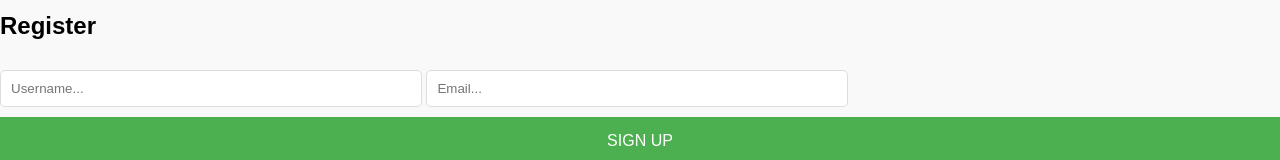
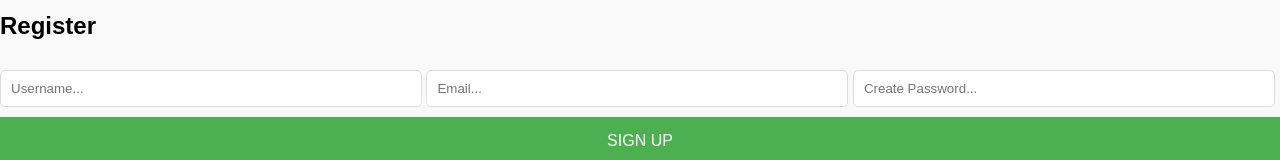
Before and after one commit to sthetically/FundLocally, a plain HTML site: page FundLocally/login.html in a window 1280 px wide. Shown: the part 257-417 px from the top of the page. Drawn offline with Linux system fonts and the light colour scheme.

Commit message:
Update login.html

```diff
--- a/FundLocally/login.html
+++ b/FundLocally/login.html
@@ -33,6 +33,7 @@
         <form>
             <input type="text" placeholder="Username..." required>
             <input type="email" placeholder="Email..." required>
+            <input type="password" placeholder="Create Password..." required>
             <button type="submit">SIGN UP</button>
         </form>
     </section>
```
